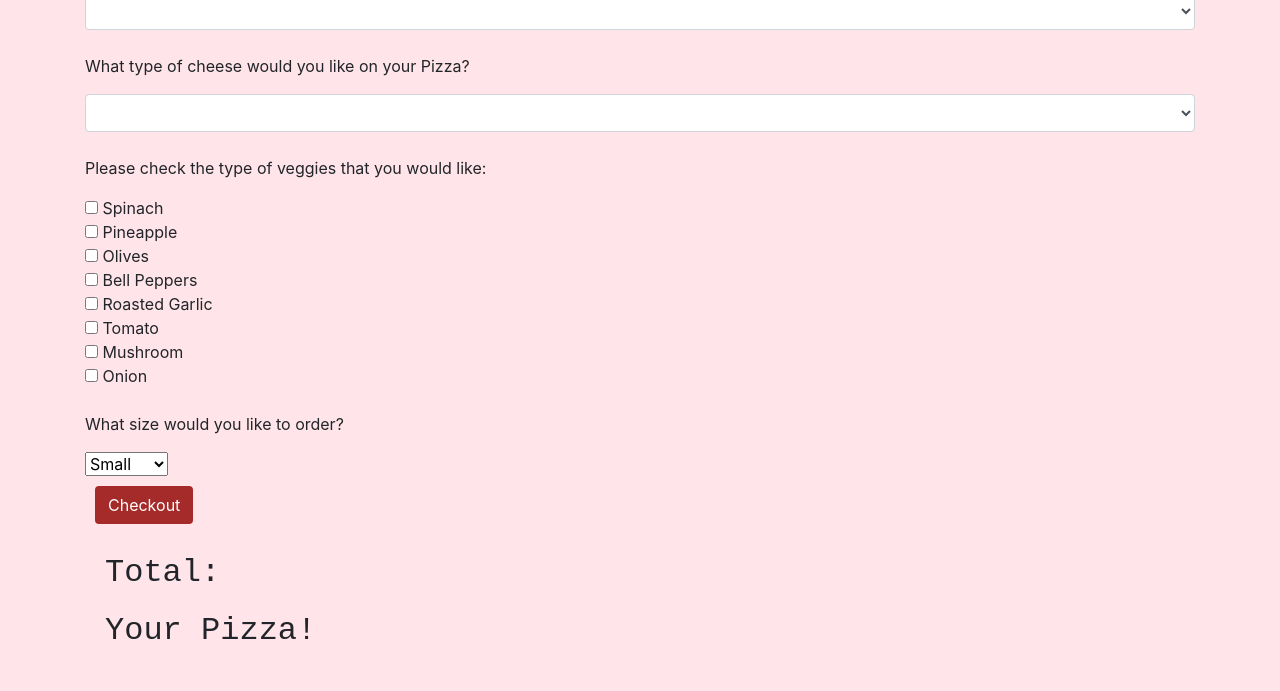
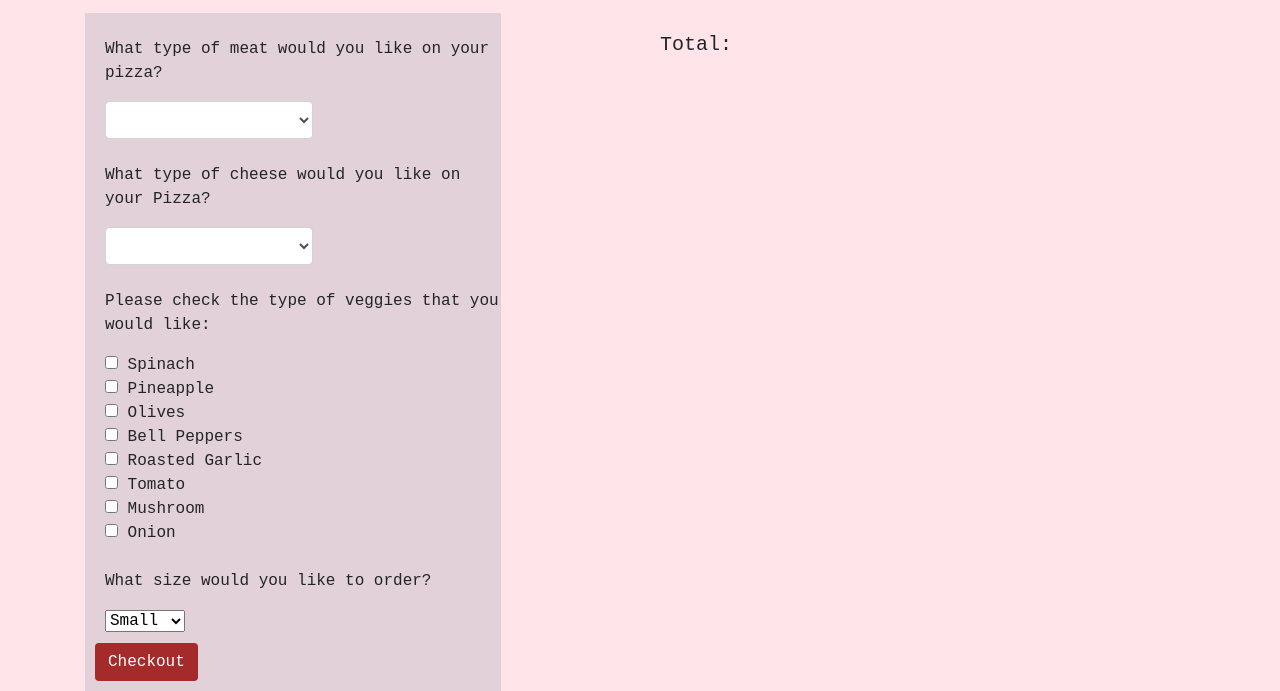
Before and after one commit to svealinnea/Pizza-Parlor, a plain HTML site: page index.html in a window 1280 px wide. Shown: the part 168-859 px from the top of the page. Drawn offline with Linux system fonts and the light colour scheme.

Commit message:
added a logo and some custom styling

```diff
--- a/css/styles.css
+++ b/css/styles.css
@@ -7,10 +7,43 @@ h2 {
   margin: 20px;
   font-family: monospace;
   font-weight: lighter;
+  font-size: 20px;
 }
 body {
   background-color: rgba(255, 192, 203, 0.399);
+  font-family: monospace;
 }
 .details {
   font-style: italic;
 }
+#choices {
+ background-color: rgba(112, 128, 144, 0.199);
+ width: 75%
+}
+
+#meat {
+  margin-left: 20px;
+  width: 50%
+}
+
+#cheese {
+  margin-left: 20px;
+  width: 50%
+}
+
+#toppings {
+  margin-left: 20px;
+}
+
+#size {
+  margin-left: 20px;
+}
+
+p {
+  margin-left: 20px;
+}
+
+.column {
+  float: left;
+  width: 50%;
+}
--- a/index.html
+++ b/index.html
@@ -10,7 +10,9 @@
   <body>
     <div class="container">
       <h1>Welcome to Peppers Pizza Parlor!</h1>
+      <img src="img/Pizza Parlor Logo.png" rel="logo">
       <p class="details">We pride ourselves on having the best bang for your buck on Pizza!</p>
+      <div class="column">
         <form id="choices">
           <br>
           <p class="meat">What type of meat would you like on your pizza?</p>
@@ -34,14 +36,14 @@
           </select>
           <br>
           <p>Please check the type of veggies that you would like:</p>
-        <input type="checkbox" name="toppings" value="spinach"> Spinach<br>
-        <input type="checkbox" name="toppings" value="pineapple"> Pineapple<br>
-        <input type="checkbox" name="toppings" value="olives"> Olives<br>
-        <input type="checkbox" name="toppings" value="bell pepper"> Bell Peppers<br>
-        <input type="checkbox" name="toppings" value="roasted garlic"> Roasted Garlic<br>
-        <input type="checkbox" name="toppings" value="tomato"> Tomato<br>
-        <input type="checkbox" name="toppings" value="mushroom"> Mushroom<br>
-        <input type="checkbox" name="toppings" value="onion"> Onion<br>
+            <input type="checkbox" id="toppings" name="toppings" value="spinach"> Spinach<br>
+            <input type="checkbox" id="toppings" name="toppings" value="pineapple"> Pineapple<br>
+            <input type="checkbox" id="toppings" name="toppings" value="olives"> Olives<br>
+            <input type="checkbox" id="toppings" name="toppings" value="bell pepper"> Bell Peppers<br>
+            <input type="checkbox" id="toppings" name="toppings" value="roasted garlic"> Roasted Garlic<br>
+            <input type="checkbox" id="toppings" name="toppings" value="tomato"> Tomato<br>
+            <input type="checkbox" id="toppings" name="toppings" value="mushroom"> Mushroom<br>
+            <input type="checkbox" id="toppings" name="toppings" value="onion"> Onion<br>
           <br>
           <p class="questions">What size would you like to order?</p>
           <select id="size">
@@ -52,12 +54,13 @@
           <br>
           <button type="submit" class="btn" id="submit">Checkout</button>
         </form>
+      </div>
+      <div class="column">
         <div>
           <h2>Total:  <span id="total"></span></h2>
         <div>
-      <div>
-        <h2>Your Pizza!  <span id="yourPizza"></span></h2>
-      <div>
+
+      </div>
     </div>
     </div>
   </body>
--- a/js/scripts.js
+++ b/js/scripts.js
@@ -77,7 +77,6 @@ $(document).ready(function(){
     total = thePizza.totalPrice();
     console.log(thePizza)
     $('#total').text("$" + total)
-    document.getElementById("yourPizza").innerHTML = thePizza.meat;
     // $("#yourPizza").text(thePizza)
   });
 });
```
Also changed, not shown: img/Pizza Parlor Logo.png (added), img/last picture.png (added). Lines whose indentation alone changed are shown as unchanged.
